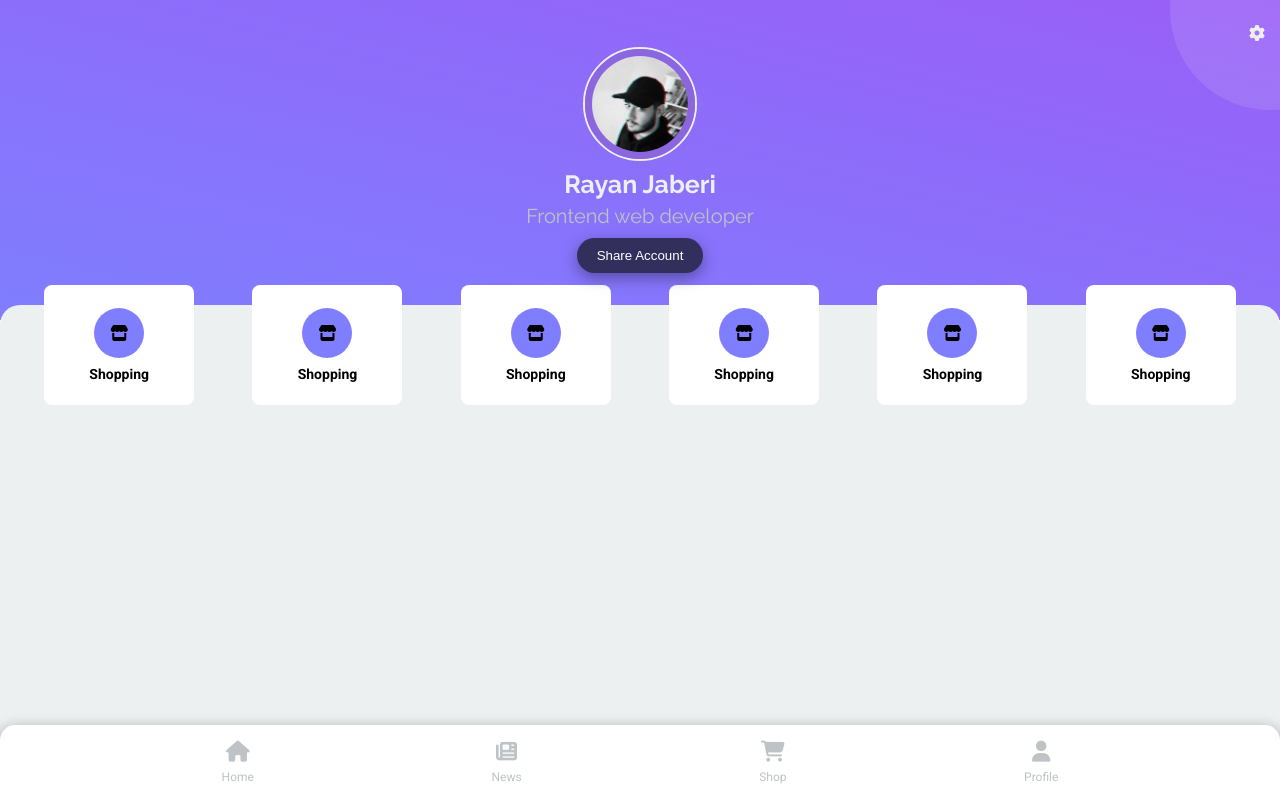
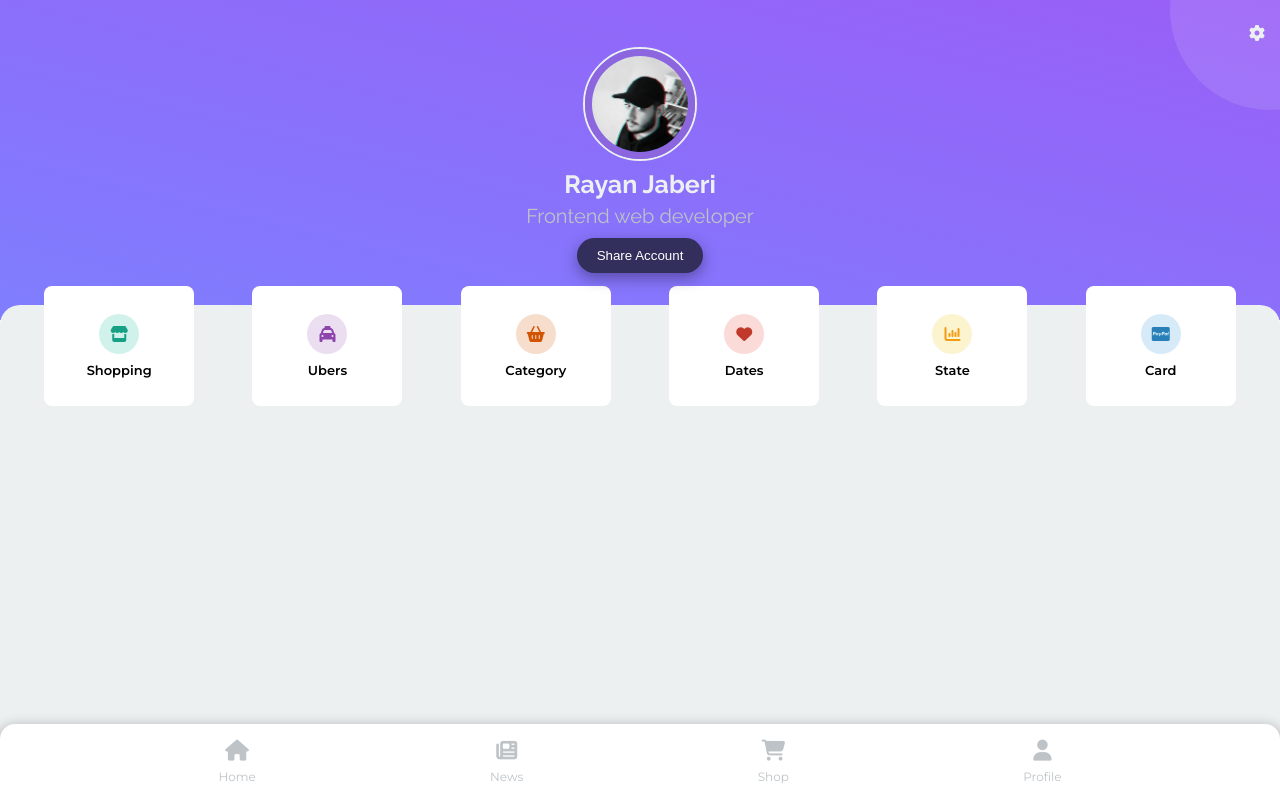
Before and after one commit to randomhex1998/sana-app, a React (Create React App) app: page / in a window 1280 px wide. Built offline with nearby package versions, Linux system fonts and the light colour scheme.

Commit message:
make profile boxes

```diff
--- a/src/components/Profile/Profile.jsx
+++ b/src/components/Profile/Profile.jsx
@@ -15,12 +15,42 @@ const Profile = () => {
       </section>
       <section className="profile-opt-area">
         <section className="profile-opt-wrapper">
-          <ProfileOptions IcoName="fa-solid fa-store" OptionText="Shopping" />
-          <ProfileOptions IcoName="fa-solid fa-store" OptionText="Shopping" />
-          <ProfileOptions IcoName="fa-solid fa-store" OptionText="Shopping" />
-          <ProfileOptions IcoName="fa-solid fa-store" OptionText="Shopping" />
-          <ProfileOptions IcoName="fa-solid fa-store" OptionText="Shopping" />
-          <ProfileOptions IcoName="fa-solid fa-store" OptionText="Shopping" />
+          <ProfileOptions
+            IcoName="fa-solid fa-store"
+            OptionText="Shopping"
+            IcoBackground="rgba(26, 188, 156,0.2)"
+            IcoColor="#16a085"
+          />
+          <ProfileOptions
+            IcoName="fa-solid fa-taxi"
+            OptionText="Ubers"
+            IcoBackground="rgba(155, 89, 182,0.2)"
+            IcoColor="#8e44ad"
+          />
+          <ProfileOptions
+            IcoName="fa-solid fa-basket-shopping"
+            OptionText="Category"
+            IcoBackground="rgba(211, 84, 0,0.2)"
+            IcoColor="#d35400"
+          />
+          <ProfileOptions
+            IcoName="fa-solid fa-heart"
+            OptionText="Dates"
+            IcoBackground="rgba(231, 76, 60,0.2)"
+            IcoColor="#c0392b"
+          />
+          <ProfileOptions
+            IcoName="fa-solid fa-chart-column"
+            OptionText="State"
+            IcoBackground="rgba(241, 196, 15,0.2)"
+            IcoColor="#f39c12"
+          />
+          <ProfileOptions
+            IcoName="fa-brands fa-cc-paypal"
+            OptionText="Card"
+            IcoBackground="rgba(52, 152, 219,0.2)"
+            IcoColor="#2980b9"
+          />
         </section>
       </section>
     </>
--- a/src/scss/_TopSection.scss
+++ b/src/scss/_TopSection.scss
@@ -99,7 +99,7 @@
     align-items: center;
     flex-wrap: wrap;
     position: absolute;
-    top: -20px;
+    top: -35px;
     left: 15px;
     right: 15px;
     margin: 0 auto;
@@ -113,18 +113,20 @@
     @include flexCenter;
     flex-direction: column;
     gap: 0.5rem;
+    margin-top: 1rem;
 
     .profile-ico-area {
-      width: 50px;
-      height: 50px;
+      width: 40px;
+      height: 40px;
       border-radius: 50%;
       background-color: #7f7efe;
       @include flexCenter;
     }
 
     h4 {
-      font-family: $main-font !important;
-      font-size: 14px;
+      font-family: $main-font;
+      font-size: 13px;
+      font-weight: 600;
     }
   }
 }
--- a/src/scss/_def.scss
+++ b/src/scss/_def.scss
@@ -1,7 +1,9 @@
 @import url("https://fonts.googleapis.com/css2?family=Roboto:wght@100;300;400;500;700;900&display=swap");
 @import url('https://fonts.googleapis.com/css2?family=Raleway:wght@100;200;300;400;500;600;700;800;900&display=swap');
+@import url('https://fonts.googleapis.com/css2?family=Montserrat:wght@100;200;300;400;500;600;700;800;900&display=swap');
 
-$main-font: "Roboto", sans-serif;
+$main-font: 'Montserrat', sans-serif;
+// font-family:
 $main-second-font: 'Raleway', sans-serif;
 
 @mixin flexCenter {
```
